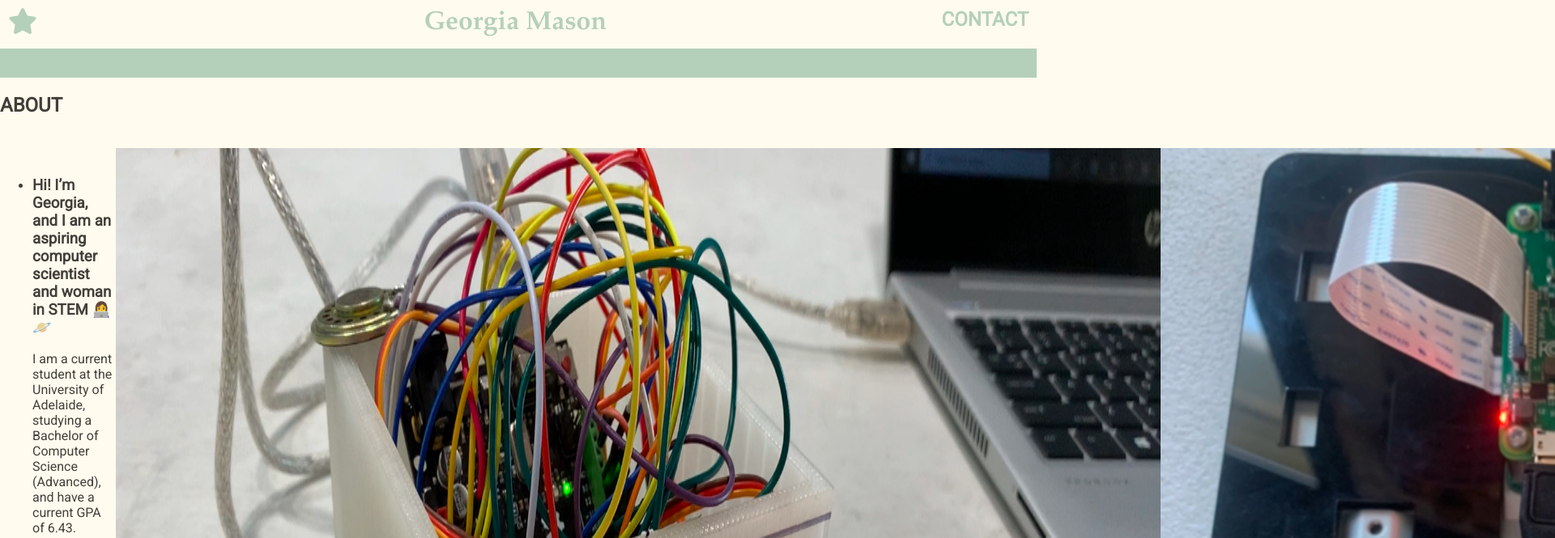
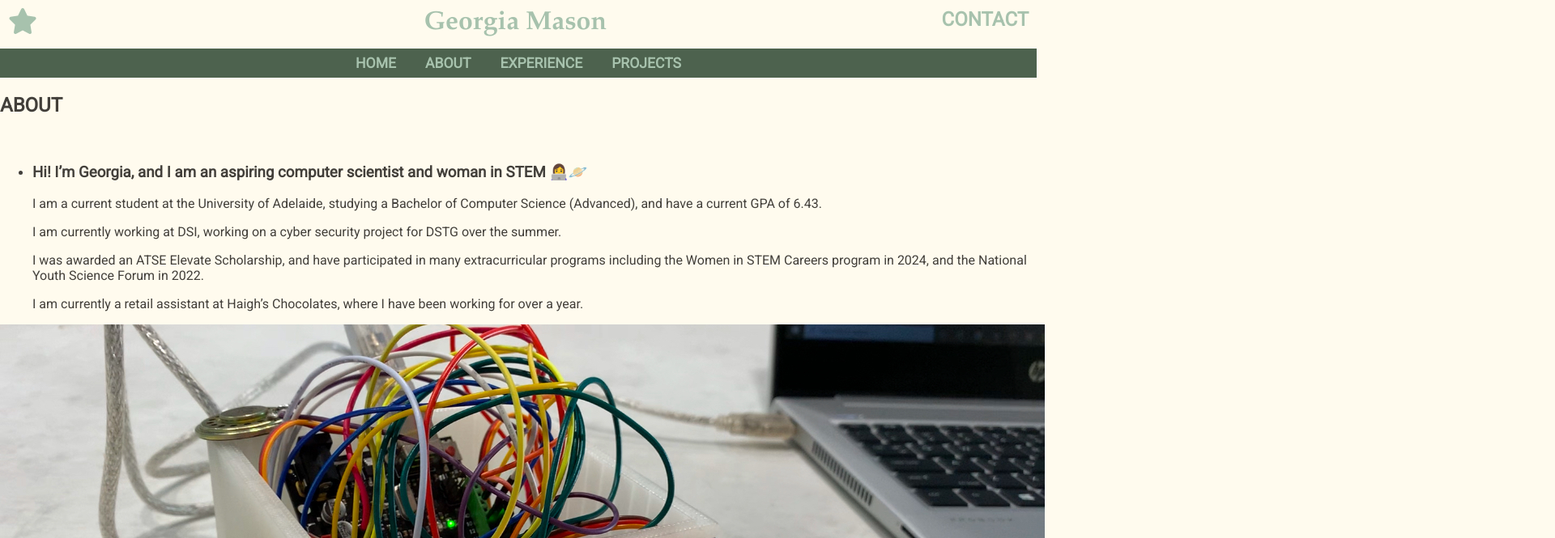
Before and after one commit to georgiapoppy/georgiapoppy.github.io, a plain HTML site: page about.html in a window 1280 px wide. Shown: the top 665 px of the page at 81% size, 1920 px wide, since content can reach past the window. Drawn offline with Linux system fonts and the light colour scheme.

Commit message:
style changes

```diff
--- a/style.css
+++ b/style.css
@@ -1,11 +1,11 @@
 :root {
     --bg-light: #fffbee;
-    --text-light: #b4d0ba;
-    --accent: #c9decd;
-    --secondary: #c7bfae;
+    --text-light: #a7c2ad;
+    --accent: #4d624e;
+    --secondary: #dbd2bd;
     --secondary-dark: #423f3a;
-    --bg-dark: #415442;
-    --text-dark: #e7e1cf;
+    --bg-dark: #2a312a;
+    --text-dark: #85a383;
 }
 
 body {
@@ -19,7 +19,7 @@
 
 nav {
     padding: 0.5rem;
-    background-color: var(--text-light);
+    background-color: var(--accent);
     text-align: center;
 }
 
@@ -45,14 +45,14 @@
 footer {
     text-align: center;
     padding: 1rem;
-    background-color: var(--bg-dark);
+    background-color: var(--accent);
     color: var(--text-light);
 }
 
 button {
     background-color: var(--secondary-dark);
     border: none;
-    color: var(--bg-light);
+    color: var(--secondary);
     padding: 0.5rem 1rem;
     border-radius: 5px;
     cursor: pointer;
@@ -60,8 +60,8 @@
 }
 
 .dark-mode {
-    background-color: var(--text-light);
-    color: var(--text-dark);
+    background-color: var(--accent);
+    color: var(--bg-dark);
 }
 
 .dark-mode header {
@@ -93,14 +93,9 @@
     justify-content: space-between;
 }
 
-header h1{
+header h1 {
     padding: 0;
     margin: 0;
-}
-
-.about, .education, .contact, .projects {
-    display: flex;
-    justify-content: space-between;
 }
 
 #star, #heading, #link {
@@ -129,7 +124,7 @@
 
 .image {
     width: 100%;
-    height: auto;
+    height: 300px;
     z-index: 0;
 }
 
```
